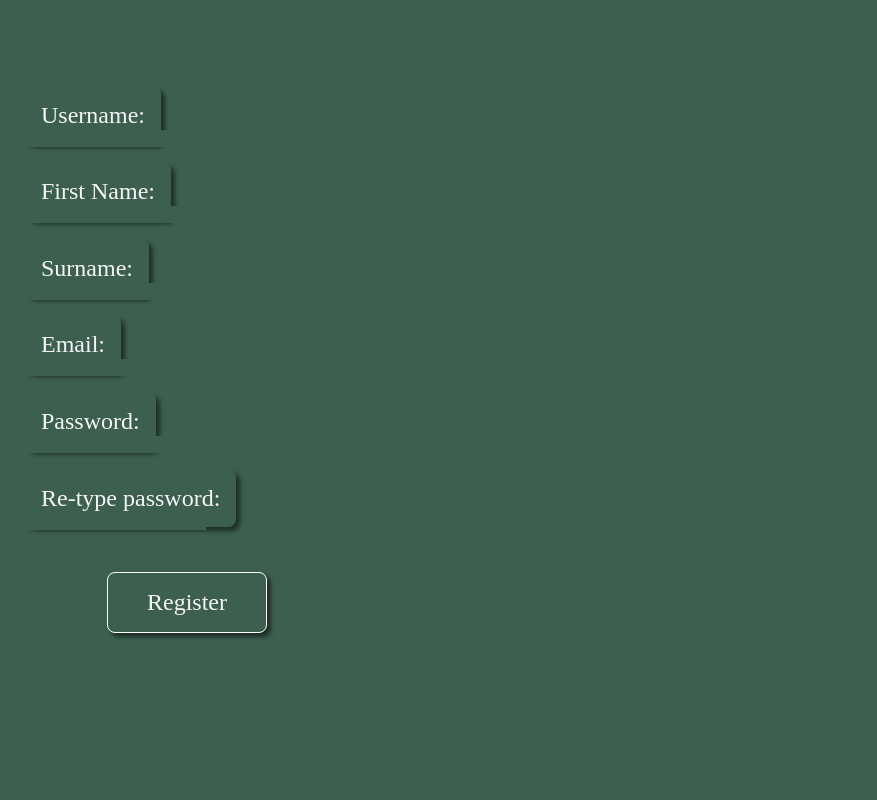
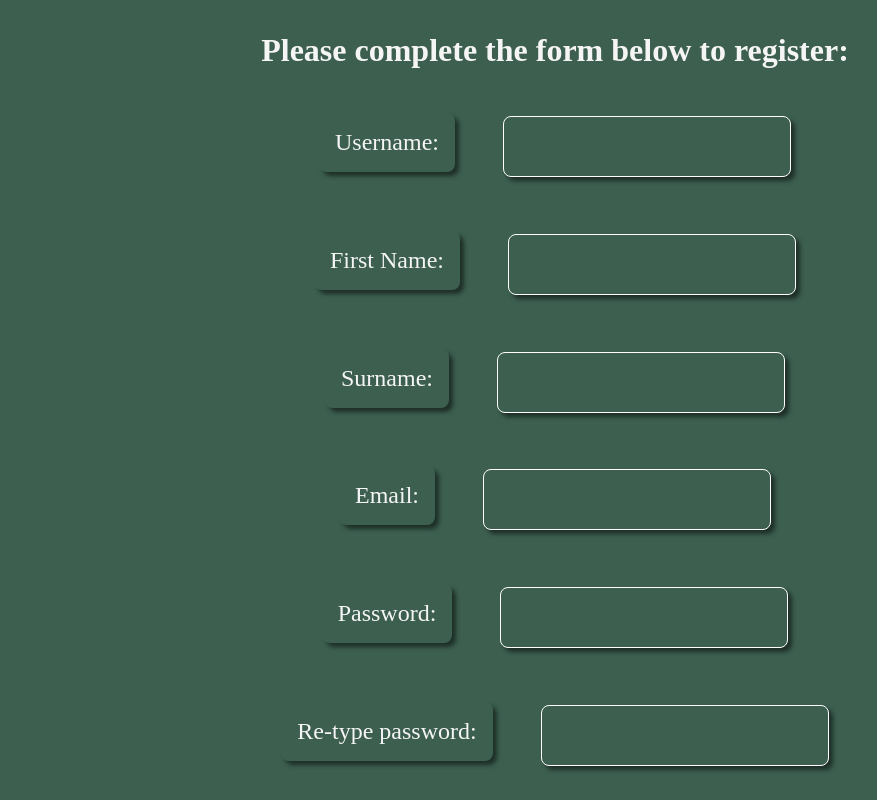
Before and after one commit to luciancroitoru/react-final-project-lucian, a React (Vite) app: page /register in a window 1280 px wide. Shown: the top 800 px of the page, without its empty margins (85-962 px from the left). Built offline with nearby package versions, Linux system fonts and the light colour scheme; data requests are answered from the project's data file.

Commit message:
new navbar location, css for login/ register, liked home page to login

```diff
--- a/src/App.jsx
+++ b/src/App.jsx
@@ -7,6 +7,7 @@ import CreateQuote from './components/create-quote/CreateQuote';
 import { getQuotesFromServer } from './lib/quotes';
 import { Register } from './components/auth/register/Register';
 import Login from './components/auth/login/Login';
+
 
 // import CreateQuote from './components/CreateQuote';
 // import Logout from './components/Logout';
--- a/src/components/auth/login/Login.css
+++ b/src/components/auth/login/Login.css
@@ -1,21 +1,56 @@
-.login-container{
+.login-page-container{
     display: flex;
     flex-direction: column;
-    flex-wrap: wrap;
-    padding: 6rem
 }
 
-.login-button{
+.h1_login_page{
+    align-self: center;
+    margin-top: 2rem;
+}
+
+.login-container {
+    display: flex;
+    flex-direction: column;
+    align-items: center;
+    padding: 2rem;
+}
+
+fieldset {
+    display: flex;
+    width: fit-content;
+    flex-direction: row;
+    margin-bottom: 2rem;
+}
+
+label {
+    width: fit-content;
+    color: whitesmoke;
+    margin-bottom: 0.5rem;
+}
+
+.input_email_login,
+.input_password_login {
+    color: whitesmoke;
     border: 1px solid white;
     padding: 1rem;
     font-size: 1.5rem;
-    margin-left: 6rem;
+    box-shadow: 4px 4px 4px rgba(0, 0, 0, 0.5);
+    border-radius: 8px;
+    font-family: cursive;
+    width: 18rem;
+}
+
+.login-button {
+    border: 1px solid white;
+    padding: 1rem;
+    font-size: 1.5rem;
     margin-top: 1rem;
     margin-bottom: 2rem;
     box-shadow: 4px 4px 4px rgba(0, 0, 0, 0.5);
     border-radius: 8px;
     font-family: cursive;
-    color: whitesmoke;;
+    color: whitesmoke;
     background: var(--primary-color);
     width: 10rem;
+    align-self: center;
 }
--- a/src/components/auth/register/Register.css
+++ b/src/components/auth/register/Register.css
@@ -1,39 +1,84 @@
-.register-container{
-    padding: 6rem;
+.register-page-container{
     display: flex;
     flex-direction: column;
 }
 
-.username-container
-.email-container
-.password-container
-.retype-password-container{
-        display: flex;
-        flex-direction: column;
-    }
-
-
-.input-username
-.input-first-name
-.input-surname
-.input-email
-.input-password{
-    row-gap: 4rem;
-    margin-left: 5rem;
-    margin-top: 5rem;
+.h1_register_page{
+    align-self: center;
+    margin-top: 2rem;
 }
 
-.button-register{
+.register-container {
+    padding: 1rem;
+    display: flex;
+    flex-direction: column;
+    align-items: center;
+    justify-content: center;
+}
+
+.username-container,
+.firstname-container,
+.surname-container,
+.email-container,
+.password-container,
+.retype-password-container {
+    display: flex;
+    align-items: center;
+    font-size: larger;
+}
+
+label {
+    display:flex;
+    width: 15rem;
+    margin-right: 3rem;
+}
+
+.input-username, .input-first-name, .input-surname, .input-email, .input-password, .input-retype-password {
+    width: 18rem;
+    display:flex;
+}
+
+.input_username,
+.input_first_name,
+.input_last_name,
+.input_email,
+.input_password,
+.input_reTypePassword{
+    color: whitesmoke;
     border: 1px solid white;
     padding: 1rem;
     font-size: 1.5rem;
-    margin-left: 6rem;
-    margin-top: 1rem;
+    box-shadow: 4px 4px 4px rgba(0, 0, 0, 0.5);
+    border-radius: 8px;
+    font-family: cursive;
+    width: 100%;
+}
+.button_register_back_to_login{
+    border: 1px solid white;
+    padding: 1rem;
+    font-size: 1.5rem;
+    margin-top: 2rem;
     margin-bottom: 2rem;
     box-shadow: 4px 4px 4px rgba(0, 0, 0, 0.5);
     border-radius: 8px;
     font-family: cursive;
-    color: whitesmoke;;
+    color: whitesmoke;
     background: var(--primary-color);
     width: 10rem;
+    align-self: center;
+    width: fit-content;
 }
+
+.button-register {
+    border: 1px solid white;
+    padding: 1rem;
+    font-size: 1.5rem;
+    margin-bottom: 1rem;
+    box-shadow: 4px 4px 4px rgba(0, 0, 0, 0.5);
+    border-radius: 8px;
+    font-family: cursive;
+    color: whitesmoke;
+    background: var(--primary-color);
+    width: 10rem;
+    align-self: center;
+}
--- a/src/components/auth/register/Register.jsx
+++ b/src/components/auth/register/Register.jsx
@@ -1,13 +1,15 @@
-import { useNavigate } from "react-router-dom";
+import { Link, useNavigate } from "react-router-dom";
 import "./Register.css";
 
 export function Register() {
   const navigate = useNavigate();
+
   function register(event) {
     event.preventDefault();
 
     const formElement = event.target;
-      const { email, username, password, reTypePassword } = formElement;
+    const { email, username, first_name, last_name, password, reTypePassword } =
+      formElement;
 
     if (password.value !== reTypePassword.value) {
       console.warn(`Passwords don't match!`);
@@ -18,63 +20,130 @@ export function Register() {
       email: email.value,
       username: username.value,
       password: password.value,
+      first_name: first_name.value,
+      last_name: last_name.value,
     };
 
     fetch("http://localhost:3000/register", {
       method: "POST",
       headers: {
-          'Content-Type': 'application/json'
+        "Content-Type": "application/json",
       },
-        body: JSON.stringify(user)
-      })
-      .then(() => navigate('/login'));
+      body: JSON.stringify(user),
+    }).then(() => navigate("/login"));
   }
 
   return (
+    <>
+    <div className="register-page-container">
+      <h1 className="h1_register_page">Please complete the form below to register:</h1>
       <form onSubmit={register} className="register-container">
-
         <fieldset className="username-container">
-          <label htmlFor="username">Username:</label>
+          <label className="label_username" htmlFor="username">
+            Username:
+          </label>
           <div className="input-username">
-            <input type="text" id="username" name="username" />
+            <input
+              className="input_username"
+              type="text"
+              id="username"
+              name="username"
+              required
+              minLength={1}
+              maxLength={20}
+            />
           </div>
         </fieldset>
 
         <fieldset className="firstname-container">
-          <label htmlFor="username">First Name:</label>
+          <label className="label_first_name" htmlFor="first_name">
+            First Name:
+          </label>
           <div className="input-first-name">
-            <input type="text" id="username" name="username" />
+            <input
+              className="input_first_name"
+              type="text"
+              id="first_name"
+              name="first_name"
+              required
+              minLength={1}
+              maxLength={20}
+            />
           </div>
         </fieldset>
 
         <fieldset className="surname-container">
-          <label htmlFor="username">Surname:</label>
+          <label htmlFor="label_last_name">Surname:</label>
           <div className="input-surname">
-            <input type="text" id="username" name="username" />
+            <input
+              className="input_last_name"
+              type="text"
+              id="last_name"
+              name="last_name"
+              required
+              minLength={1}
+              maxLength={20}
+            />
           </div>
         </fieldset>
 
         <fieldset className="email-container">
-          <label htmlFor="email">Email:</label>
+          <label htmlFor="label_email">Email:</label>
           <div className="input-email">
-            <input type="email" id="email" name="email" />
+            <input
+              className="input_email"
+              type="email"
+              id="email"
+              name="email"
+              required
+              minLength={5}
+              maxLength={30}
+            />
           </div>
         </fieldset>
 
         <fieldset className="password-container">
-          <label htmlFor="password">Password:</label>
+          <label htmlFor="label_password">Password:</label>
           <div className="input-password">
-            <input type="password" id="password" name="password" />
+            <input
+              className="input_password"
+              type="password"
+              id="password"
+              name="password"
+              required
+              minLength={5}
+              maxLength={30}
+            />
           </div>
         </fieldset>
 
         <fieldset className="retype-password-container">
-          <label htmlFor="reTypePassword">Re-type password:</label>
+          <label htmlFor="label_reTypePassword">Re-type password:</label>
           <div className="input-retype-password">
-            <input type="password" id="reTypePassword" name="reTypePassword" />
+            <input
+              className="input_reTypePassword"
+              type="password"
+              id="reTypePassword"
+              name="reTypePassword"
+              required
+              minLength={5}
+              maxLength={30}
+            />
           </div>
         </fieldset>
+
         <button className="button-register">Register</button>
+
+        <Link to="/login" className="register-back-link">
+          <button
+            className="button_register_back_to_login"
+            // onClick={handleBackClickRegister}
+            >Go back to login
+        </button>
+        </Link>
+
       </form>
+      </div>
+    </>
   );
 }
--- a/src/components/create-quote/CreateQuote.css
+++ b/src/components/create-quote/CreateQuote.css
@@ -1,24 +1,19 @@
 .create-quote-back-title-container{
     display: flex;
     flex-direction: row;
-    padding: 2rem;
+    padding: 1rem;
 }
 
 .create-quote-section{
     margin-top: 0.1rem;
+    display: flex;
+    flex-direction: column;
+    align-items: center;
 }
 
 .quote-create-back-link{
     padding: 2rem;
 }
-
-/* .quote-detail__back_to_quote_details{
-    color: whitesmoke;
-    font-size: 1rem;
-    box-shadow: 4px 4px 4px rgba(0, 0, 0, 0.5);
-    border-radius: 8px;
-    padding: 1rem;
-} */
 
 .create-page-title{
     margin-left: 2rem;
@@ -29,7 +24,6 @@
     font-size: 2rem;
     margin-bottom: 2rem;
     color: whitesmoke;
-    /* margin-top: 4rem; */
 }
 
 .create-form-container{
--- a/src/components/create-quote/CreateQuote.jsx
+++ b/src/components/create-quote/CreateQuote.jsx
@@ -125,7 +125,7 @@ export default function CreateQuote() {
               type="date"
               id="date"
               required
-              defaultValue={selectedQuote?.date}
+                defaultValue={selectedQuote ? selectedQuote.date : new Date().toISOString().split('T')[0]}
             />
           </fieldset>
 
--- a/src/components/search/Search.css
+++ b/src/components/search/Search.css
@@ -1,7 +1,7 @@
 .search-container{
     position: relative;
     margin-left: 4rem;
-    margin-top: 1.5rem;
+    margin-top: 5rem;
     margin-bottom: 4rem;
 }
 
@@ -19,6 +19,6 @@
 }
 
 .search::placeholder {
-    color: whitesmoke; /* Change this to the desired color */
-    opacity: 1; /* This ensures the color is fully applied */
+    color: whitesmoke;
+    opacity: 1;
 }
```
Also changed, not shown: db.json (+82 -26 lines), src/components/auth/login/Login.jsx (+49 -16 lines), src/components/navbar/Navbar.css (+52 -4 lines), src/components/navbar/Navbar.jsx (+77 -30 lines). Lines whose indentation alone changed are shown as unchanged.
